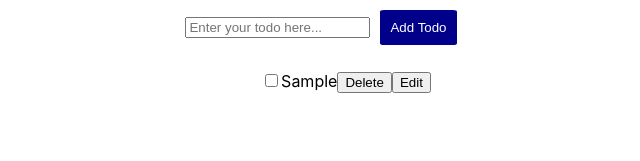
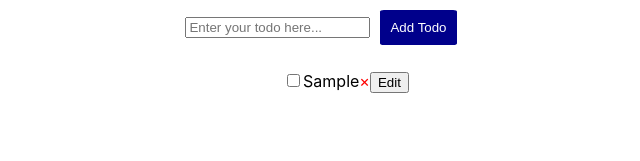
Before and after one commit to MarkKlep/react-todo-list, a React (Create React App) app in the folder app01/: page / in a window 1280 px wide. Both pictures are taken after typing "Sample" into the empty fields and a click on the button "Add Todo". Shown: the top 161 px of the page, without its empty margins (314-954 px from the left). Built offline with nearby package versions, Linux system fonts and the light colour scheme.

Commit message:
fix ui of removing todo

```diff
--- a/app01/src/components/TodoItem.js
+++ b/app01/src/components/TodoItem.js
@@ -12,7 +12,7 @@ const TodoItem = ({ id, title, completed }) => {
     <li>
       <input type="checkbox" checked={completed} onChange={() => dispatch(toggleTodo({id}))}/>
       {isEditing ? <input type="text" value={title} onChange={(e) => dispatch(editTodo({id, title: e.target.value}))}/> : <span>{title}</span>}
-      <button onClick={() => dispatch(removeTodo({id}))}>Delete</button>
+      <span className='deleteTodo' onClick={() => dispatch(removeTodo({id}))}>&times;</span>
       <button onClick={() => setIsEditing(!isEditing)}>{isEditing ? 'Save' : 'Edit'}</button>
     </li>
   )
```
